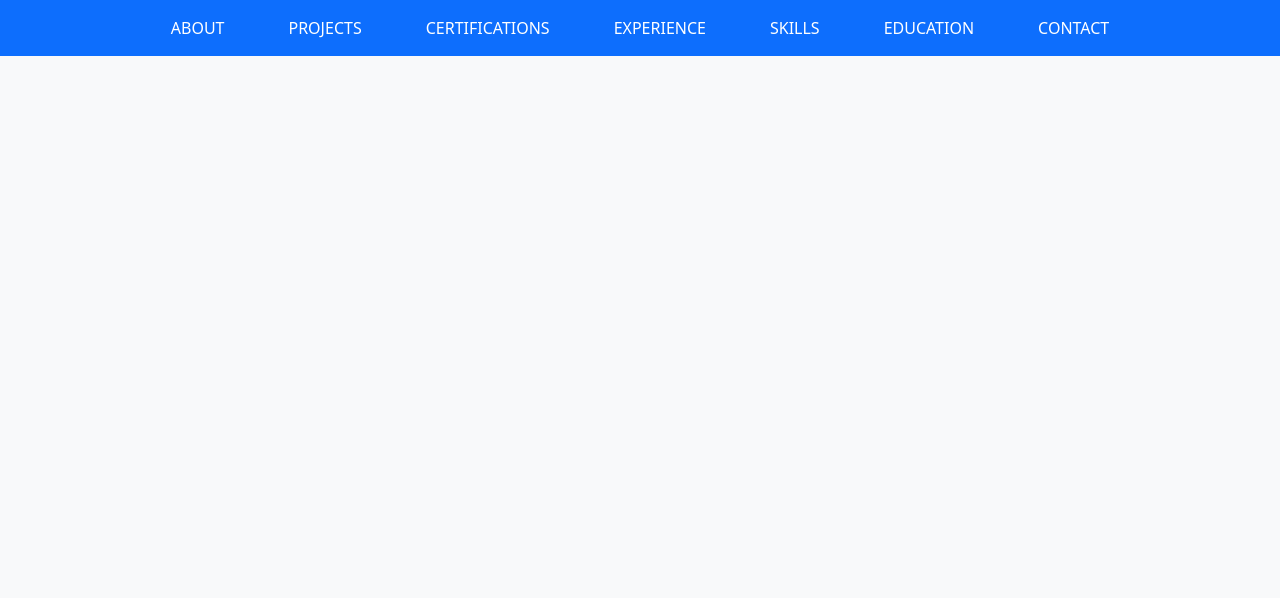
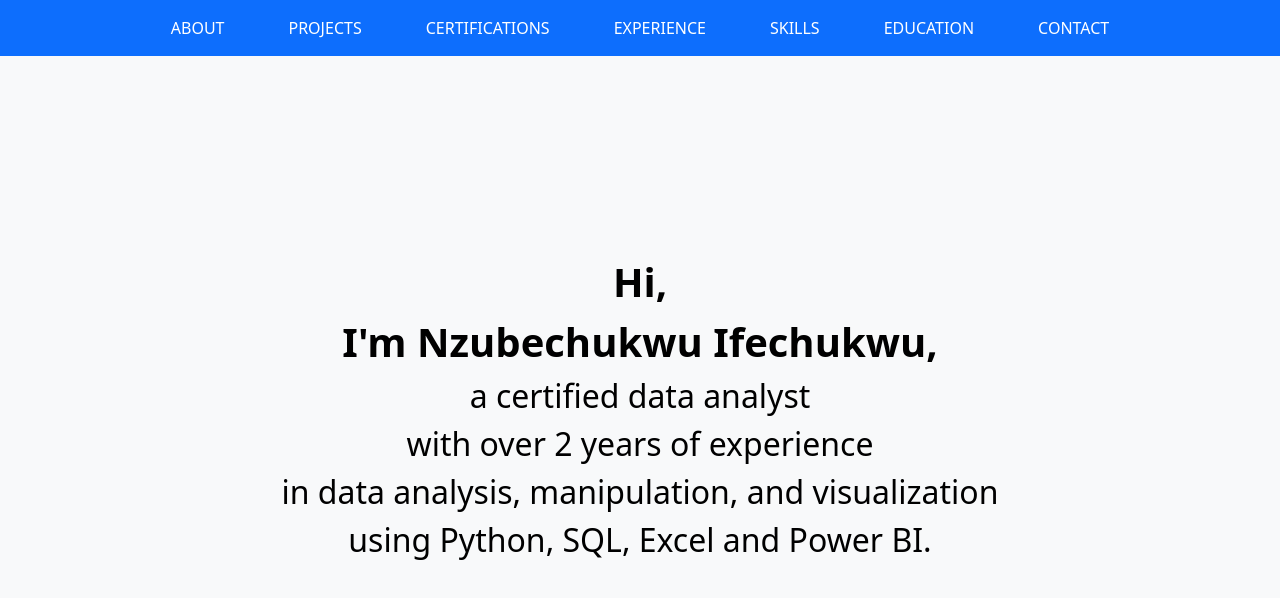
Before and after one commit to nzubeifechukwu/data-portfolio, a plain HTML site: page index.html in a window 1280 px wide. Drawn offline with nearby package versions, Linux system fonts and the light colour scheme.

Commit message:
Build hero page

```diff
--- a/index.html
+++ b/index.html
@@ -43,7 +43,27 @@
         </div>
       </nav>
     </header>
-    <main></main>
+    <main>
+      <section
+        class="text-center d-flex flex-column justify-content-center px-5"
+        style="height: 90vh"
+      >
+        <p class="mb-0 fs-1 fw-semibold">Hi,</p>
+        <p class="mb-0 fs-1 fw-semibold">I'm Nzubechukwu Ifechukwu,</p>
+        <p class="fs-2">
+          <span>a certified data analyst</span
+          ><span class="d-block">with over 2 years of experience</span
+          ><span class="d-block"
+            >in data analysis, manipulation, and visualization</span
+          ><span class="d-block"
+            >using <span class="fw-medium">Python</span>,
+            <span class="fw-medium">SQL</span>,
+            <span class="fw-medium">Excel</span> and
+            <span class="fw-medium">Power BI</span>.</span
+          >
+        </p>
+      </section>
+    </main>
     <footer></footer>
     <script
       src="https://cdn.jsdelivr.net/npm/bootstrap@5.3.3/dist/js/bootstrap.bundle.min.js"
```
